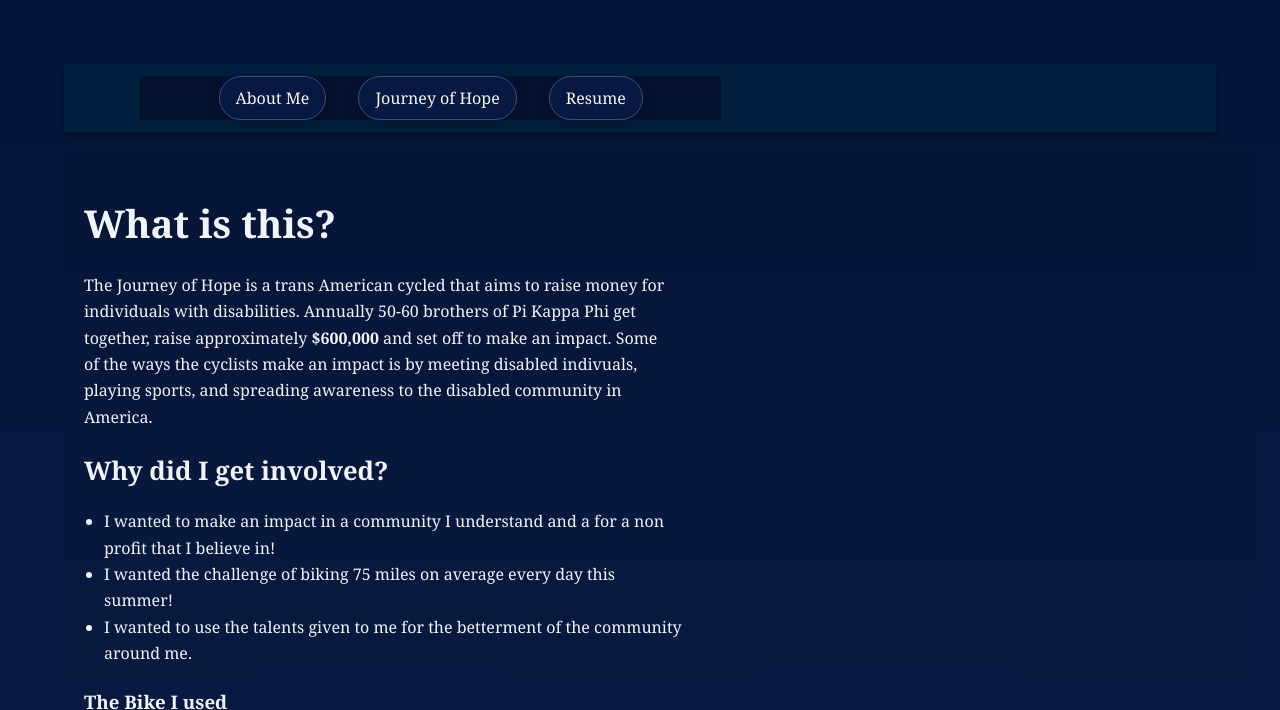
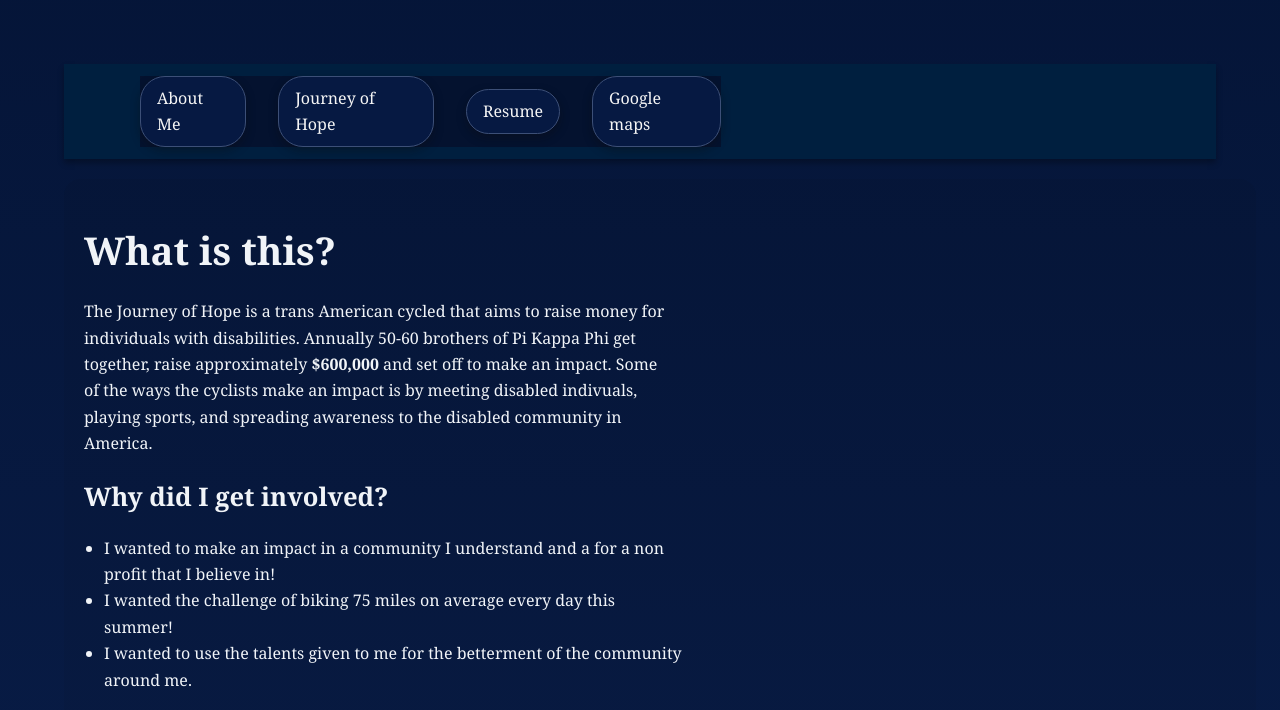
Before and after one commit to Mark-Fedechko/ITMD361project3, a plain HTML site: page JOH.html in a window 1280 px wide. Shown: the top 710 px of the page. Drawn offline with Linux system fonts and the light colour scheme.

Commit message:
adding gmap access to nav bar

```diff
--- a/JOH.html
+++ b/JOH.html
@@ -16,6 +16,7 @@
 				<li><a href="index.html">About Me</a></li>
 				<li><a href="JOH.html">Journey of Hope</a></li>
 				<li><a href="resume.html">Resume</a></li>
+				<li><a href="Gmap.html">Google maps</a></li>
 			</ul>
 		</nav>
 	</header>
```
Also changed, not shown: index.html (+1 -0 lines), resume.html (+1 -0 lines).
